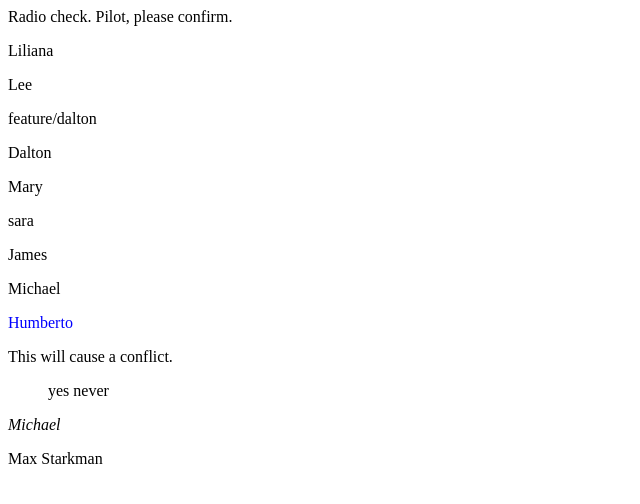
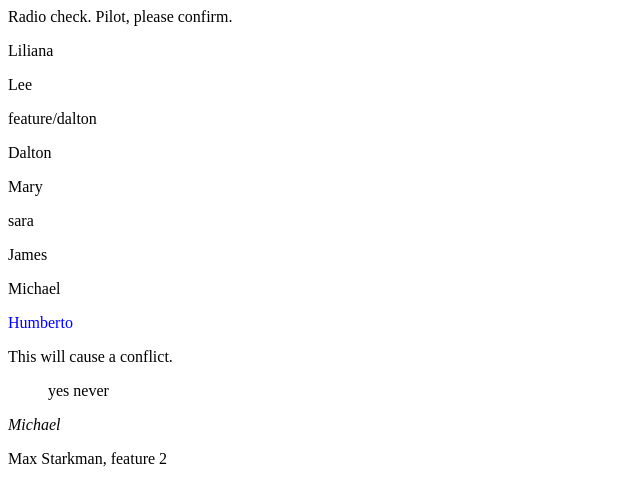
Before and after one commit to dwebbjcg/communication-log, a plain HTML site: page index.html in a window 1280 px wide. Shown: the full height of the page, 0-640 px from the left. Drawn offline with Linux system fonts and the light colour scheme.

Commit message:
added feature 2/branch

```diff
--- a/index.html
+++ b/index.html
@@ -23,7 +23,7 @@
       <em>Michael</em>
    </span>
 
-   <p>Max Starkman</p>
+   <p>Max Starkman, feature 2</p>
 </body>
 
 </html>
```
